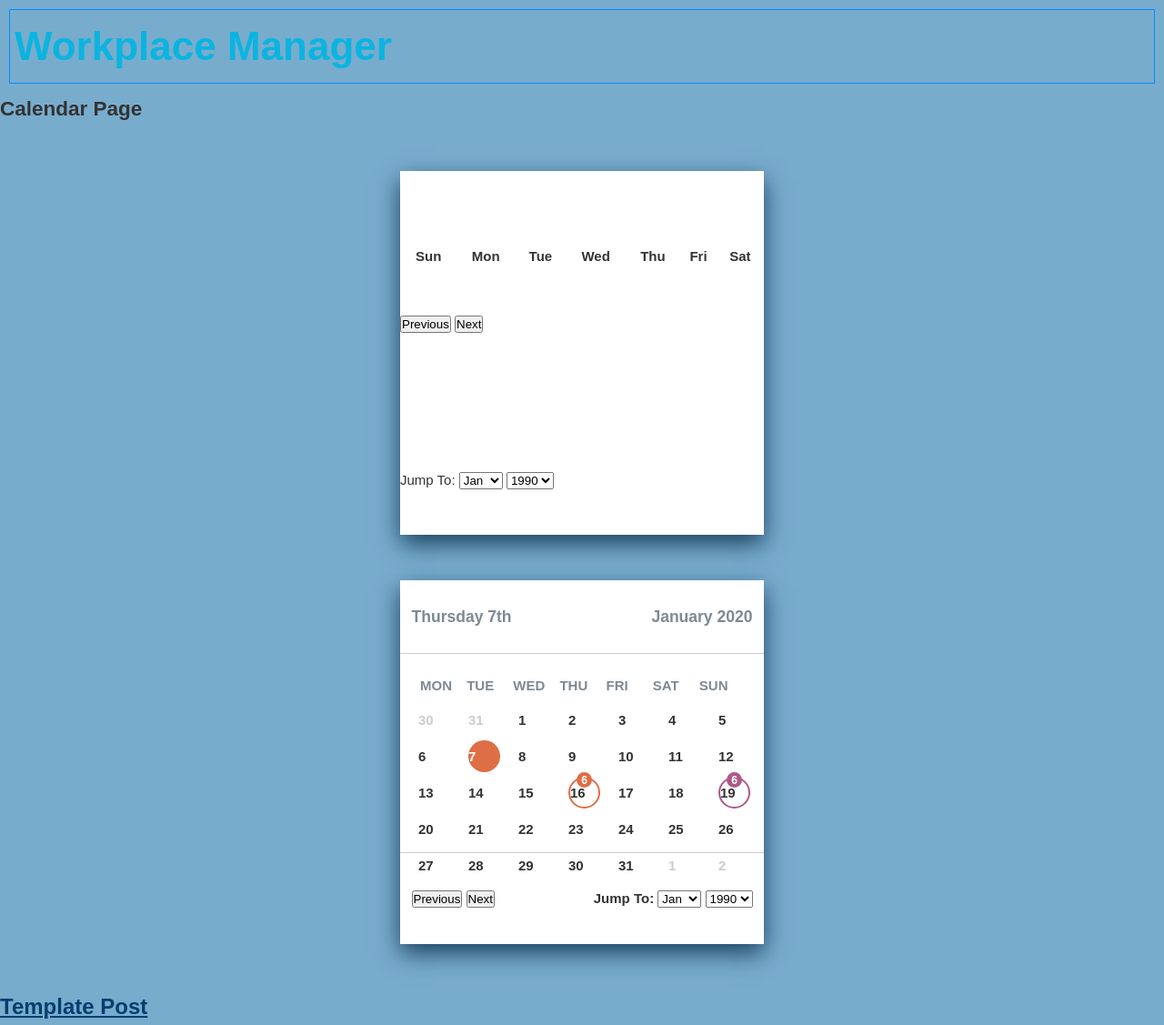
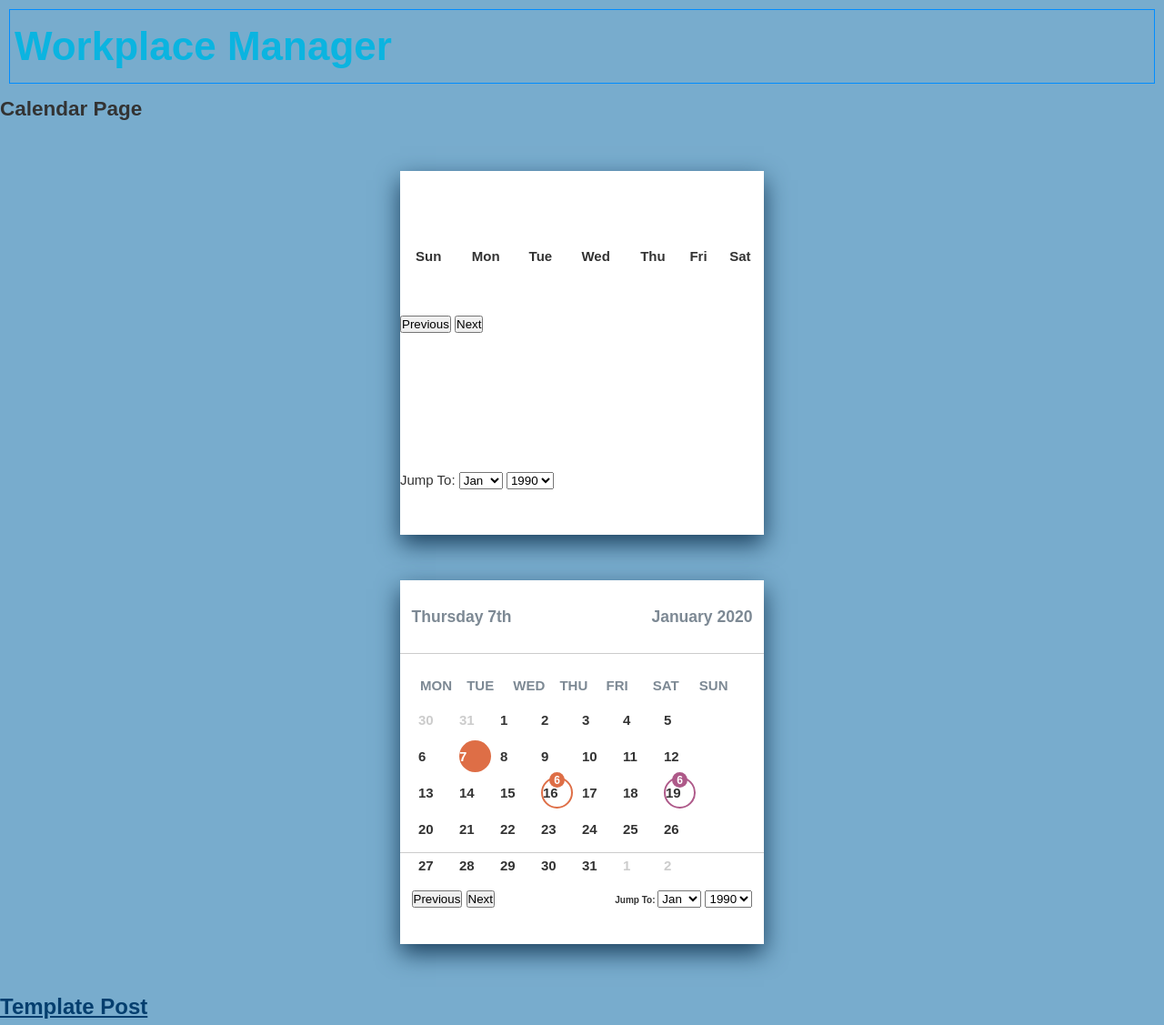
Before and after one commit to vic-mva2022/vic-mva2022.github.io, a Jekyll site: the page built from calendar.html, in a window 1280 px wide. Shown: the whole page at 91% size. Built offline with Jekyll 4.4.1, drawn with Linux system fonts in a browser that asks for light colours.

Commit message:
edit style sheet

```diff
--- a/assets/css/calendar_style.css
+++ b/assets/css/calendar_style.css
@@ -77,13 +77,13 @@ ul {
 
 .card__body--dates {
             display: grid;
-            gap: 3px;
+            gap: 1px;
             grid-template-columns: repeat(7, 1fr);
             justify-items: center;
             text-align: center;
             width:3.5rem;
             height: 3.5rem;
-            grid-gap: 5px 20px;
+            grid-gap: 5px 10px;
             place-items: center;
             font-weight: bold;
             position: relative;
--- a/calendar.html
+++ b/calendar.html
@@ -160,7 +160,7 @@ permalink: /calendar.html
         </div>
         <br/>
         <form class="form-inline">
-            <label class="lead mr-2 ml-2" for="month">Jump To: </label>
+            <label class="lead mr-2 ml-2" for="month" style="font-size:10px;font-family:sans-serif;font-weight:bold;">Jump To: </label>
             <select class="form-control col-sm-4" name="month" id="month-2" onchange="jump()">
                 <option value=0>Jan</option>
                 <option value=1>Feb</option>
```
